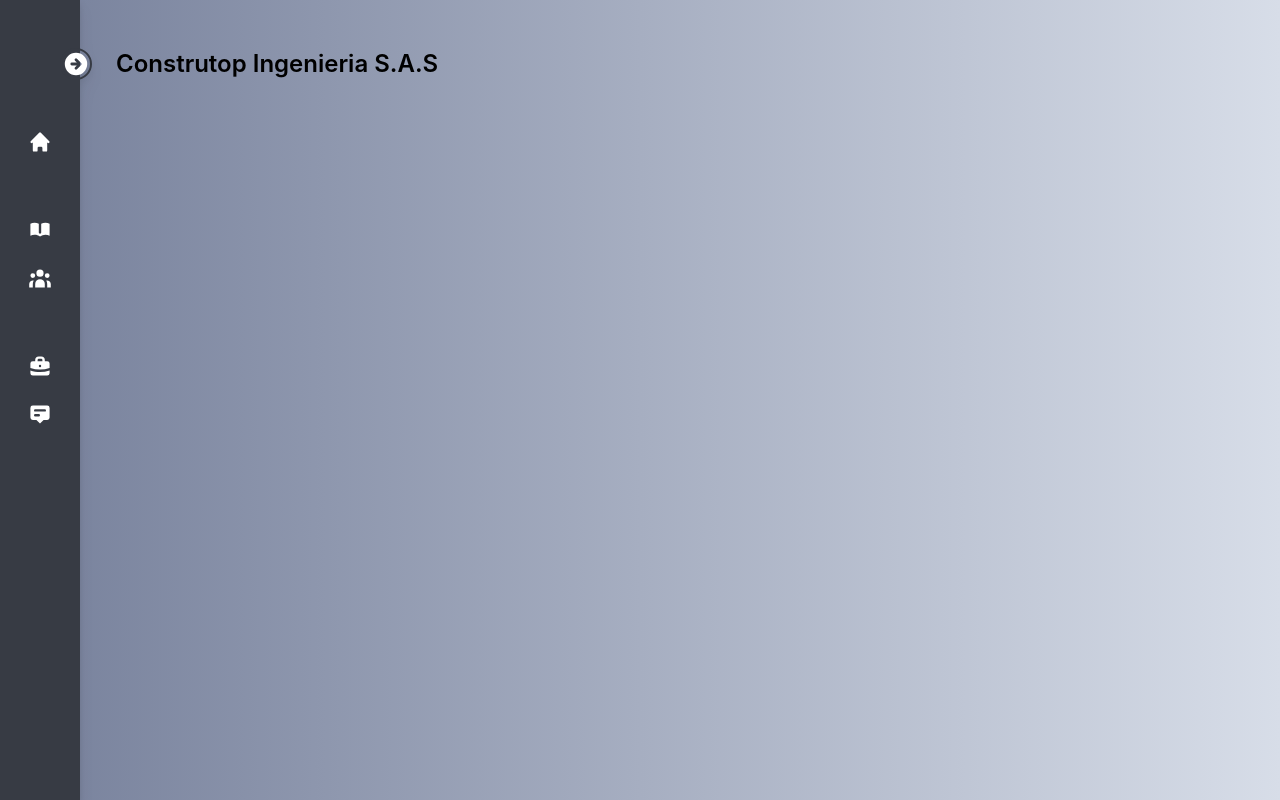
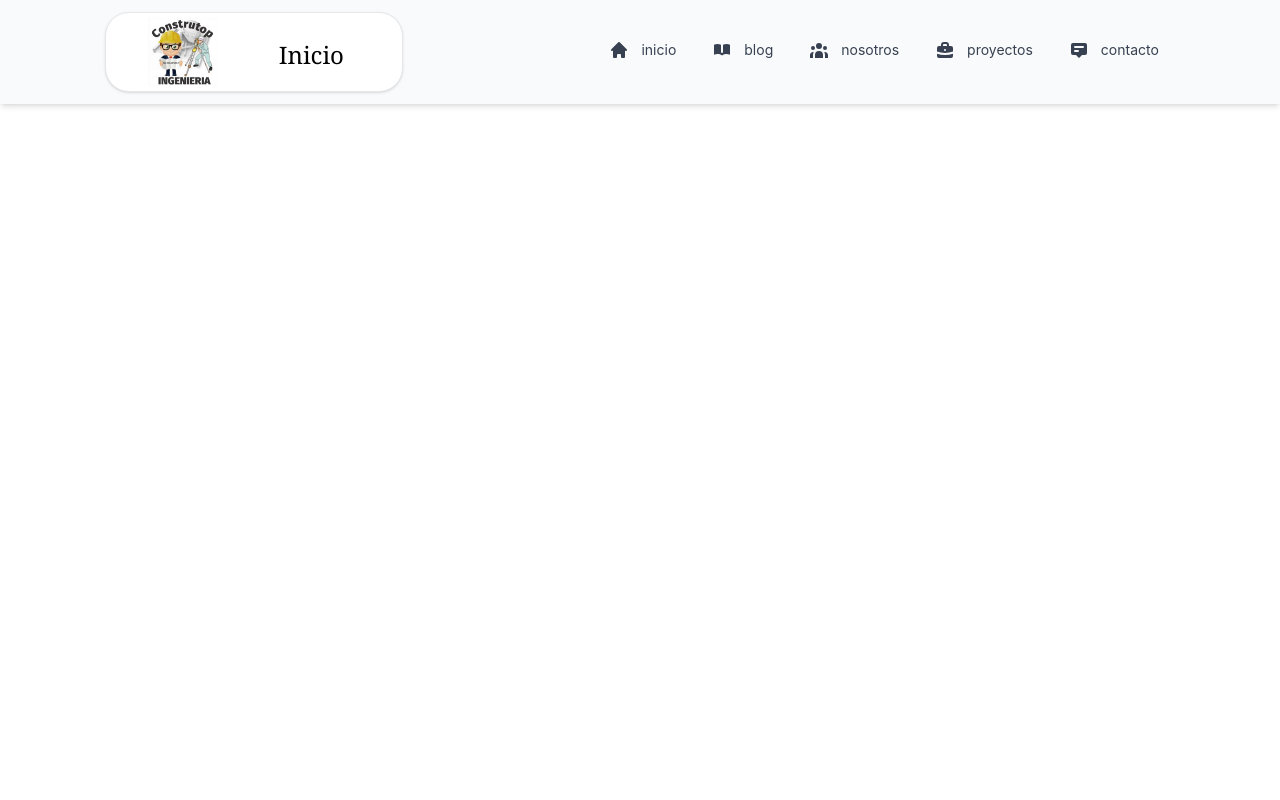
Before and after one commit to MCLRDRI15/construtop-Ingenieria, a Next.js app: page / in a window 1280 px wide. Built offline with nearby package versions, Linux system fonts and the light colour scheme.

Commit message:
Updates for navbars and all the views for the page

```diff
--- /dev/null
+++ b/src/components/hook/index.tsx
@@ -0,0 +1,3 @@
+import { useClickOutside } from './useClickOutside/UseClickOutside';
+
+export {useClickOutside}
--- /dev/null
+++ b/src/components/hook/useClickOutside/UseClickOutside.ts
@@ -0,0 +1,25 @@
+import { MutableRefObject, useEffect, useState } from 'react';
+
+export const useClickOutside = (
+  dropdownRef: MutableRefObject<any>,
+  chevronRef?: MutableRefObject<any>,
+) => {
+  const [isVisible, setIsVisible] = useState(false);
+  const handleClickOutside = event => {
+    if (
+      dropdownRef.current &&
+      !dropdownRef.current.contains(event.target) &&
+      !chevronRef.current.contains(event.target)
+    ) {
+      setIsVisible(false);
+    }
+  };
+
+  useEffect(() => {
+    document.addEventListener('click', handleClickOutside, true);
+    return () => {
+      document.removeEventListener('click', handleClickOutside, true);
+    };
+  });
+  return { isVisible, setIsVisible };
+};
--- /dev/null
+++ b/src/components/layouts/index.ts
@@ -0,0 +1,3 @@
+import MainLayout from './main/MainLayout';
+
+export {MainLayout}
--- a/src/components/layouts/main/MainLayout.tsx
+++ b/src/components/layouts/main/MainLayout.tsx
@@ -1,7 +1,9 @@
+import { MainNavbar } from '@navbars';
+
 export interface MainLayoutProps {
   children: any;
-  currentPage?: string;
-  data?: any;
+  currentPage: string;
+  data: any;
 }
 
 export default function MainLayout({
@@ -11,11 +13,8 @@ export default function MainLayout({
 }: MainLayoutProps) {
   return (
     <>
-      <div className='fixed  bg-header-gray w-18 h-full z-50 border-r '>
-        {/* <NavigationNavBar /> */}
-      </div>
       <div>
-        {/* <MainNavbarProjects currentPage={currentPage} pageData={data} /> */}
+        <MainNavbar currentPage={currentPage} pageData={data} />
         {children}
       </div>
     </>
--- /dev/null
+++ b/src/components/navbars/index.ts
@@ -0,0 +1,4 @@
+import MainNavbarItem from './main/item/MainNavbarItem';
+import MainNavbar from './main/MainNavbar';
+
+export {MainNavbarItem, MainNavbar};
--- /dev/null
+++ b/src/components/navbars/main/MainNavbar.tsx
@@ -0,0 +1,84 @@
+import { useRef, useState } from 'react';
+import { useRouter } from 'next/router';
+import Image from 'next/image';
+import construtop from '../../../assets/ConstrutopIng.png'
+import { MainNavbarItem } from '@navbars';
+
+export interface CustomMainNavbarProps {
+  currentPage?: string;
+  pageData?: any;
+}
+
+export const CustomMainNavbar = ({ currentPage }: CustomMainNavbarProps) => {
+  const dropdownRef = useRef(null);
+  const router = useRouter();
+  const pageStore = [
+     {title: 'inicio', src: 'HomeIcon'},
+        {title: 'blog', src: 'BookOpenIcon', gap: true},
+        {title: 'nosotros', src: 'UserGroupIcon'},
+        {title: 'proyectos', src: 'BriefcaseIcon', gap: true},
+        {title: 'contacto', src: 'AnnotationIcon'}
+  ];
+
+  const [selectPage, setSelectPage] = useState(pageStore[0].title);
+
+  const handlePages = (text: string, src?: string) => {
+    if(text == "inicio"){
+       router.push('/');
+    }else{
+       router.push(`/${text.toLowerCase()}`);
+    }
+
+  };
+
+  return (
+    <nav className='p-3 z-40 sticky top-0 bg-gray-50 shadow-md'>
+          <div className='flex justify-around h-20'>
+            <div className='border rounded-3xl shadow bg-white items-center p-1'>
+              <div className='flex justify-around items-center w-72'>
+                <div className='rounded-full'>
+                  <Image
+                  height={70}
+                  width={70}
+                  src={construtop}
+                  alt='Construtop'
+                  />
+                 </div>
+              <div className='relative right-4 z-40'>
+                <div className='flex justify-between items-center'>
+                  <span className='text-black font-serif text-2xl font-medium'>{currentPage}</span>
+                </div>
+              </div>
+            </div>
+
+            </div>
+            <div
+                  id='navbar-menu'
+                  className={[
+                    'flex focus:outline-none items-center',
+                  ].join(' ')}
+                  role='menu'
+                  aria-orientation='vertical'
+                  aria-labelledby='user-menu-button'
+                  tabIndex={-1}
+                  ref={dropdownRef}
+            >
+                  {pageStore.map(({ title, src }) => (
+                    <MainNavbarItem
+                      id={title}
+                      key={title}
+                      text={title}
+                      icon={src}
+                      iconSize={20}
+                      onClick={() => handlePages(title, src)}
+                    />
+                  ))}
+            </div>
+
+
+          </div>
+    </nav>
+  );
+};
+
+export default CustomMainNavbar;
--- /dev/null
+++ b/src/components/navbars/main/item/MainNavbarItem.tsx
@@ -0,0 +1,100 @@
+import {
+  HomeIcon,
+  BookOpenIcon,
+  UserGroupIcon,
+  BriefcaseIcon,
+  AnnotationIcon
+} from '@heroicons/react/solid';
+
+export interface CustomNavbarItemProps {
+  additionalCss?: string;
+  text: string;
+  icon?:
+    | 'HomeIcon'
+    | 'BookOpenIcon'
+    | 'UserGroupIcon'
+    | 'BriefcaseIcon'
+    | 'AnnotationIcon'
+    | string;
+  iconColor?: string;
+  iconSize?: number;
+  onClick?: (event: React.MouseEvent<HTMLAnchorElement>) => void;
+  id?: string;
+}
+
+export const MainNavbarItem = ({
+  additionalCss,
+  icon,
+  text,
+  onClick,
+  iconColor,
+  iconSize,
+  id,
+}: CustomNavbarItemProps) => {
+  const iconSwitch = (icon: string) => {
+    switch (icon) {
+       case 'HomeIcon':
+        return (
+          <HomeIcon
+            color={iconColor}
+            width={iconSize ? iconSize : undefined}
+            height={iconSize ? iconSize : undefined}
+          />
+        );
+      case 'BookOpenIcon':
+        return (
+          <BookOpenIcon
+            color={iconColor}
+            width={iconSize ? iconSize : undefined}
+            height={iconSize ? iconSize : undefined}
+          />
+        );
+      case 'UserGroupIcon':
+        return (
+          <UserGroupIcon
+            color={iconColor}
+            width={iconSize ? iconSize : undefined}
+            height={iconSize ? iconSize : undefined}
+          />
+        );
+      case 'AnnotationIcon':
+        return (
+          <AnnotationIcon
+            color={iconColor}
+            width={iconSize ? iconSize : undefined}
+            height={iconSize ? iconSize : undefined}
+          />
+        );
+      case 'BriefcaseIcon':
+        return (
+          <BriefcaseIcon
+            color={iconColor}
+            width={iconSize ? iconSize : undefined}
+            height={iconSize ? iconSize : undefined}
+          />
+        );
+      default:
+      case 'none':
+        return '';
+    }
+  };
+  return (
+    <a
+      className='flex w-full items-start rounded-lg px-4 py-6 text-sm text-gray-700 border-l-4 border-transparent cursor-pointer hover:text-lava-red-dark hover:bg-gray-100'
+      role='menuitem'
+      tabIndex={-1}
+      id={id}
+      data-cy={`${text.toLowerCase()}-main-navbar-item`}
+      onClick={onClick}
+    >
+      {icon && (
+        <div className='mr-2 text-lava-red flex-shrink-0 h-6 w-6'>
+          {iconSwitch(icon)}
+        </div>
+      )}
+      {text}
+    </a>
+  );
+};
+
+export default MainNavbarItem;
--- a/src/components/sidebar/Sidebar.tsx
+++ b/src/components/sidebar/Sidebar.tsx
@@ -1,7 +1,7 @@
 import { ArrowCircleLeftIcon } from '@heroicons/react/solid';
 import { useState } from 'react';
 import Image from 'next/image'
-import construtop from '../../assets/construtop.jpeg'
+import construtop from '../../assets/construtop ingenieria.png'
 import { CustomSidebarItem } from './SidebarItems';
 
 export interface CustomMainNavbarProps {
@@ -31,7 +31,7 @@ export const CustomMainSideBar = ({ currentPage }: CustomMainNavbarProps) => {
                         alt="Picture of the author"
                         width="60px"
                         height="60px"
-                        className='cursor-pointer duration-500 rounded-3xl'
+                        className='cursor-pointer duration-500 rounded-xl'
                          />
                     </div>
                      <span className={`text-white origin-left font-medium text-2xl duration-300
--- /dev/null
+++ b/src/pages/home/index.tsx
@@ -0,0 +1,22 @@
+import Head from 'next/head';
+import { MainLayout } from '@layouts';
+
+export default function HomePage() {
+    return (
+        <>
+        <Head>
+            <title>Construtop Ingenieria</title>
+            <link rel="apple-touch-icon" sizes="180x180" href="/apple-touch-icon.png"></link>
+            <link rel="icon" type="image/png" sizes="32x32" href="/favicon-32x32.png"></link>
+            <link rel="icon" type="image/png" sizes="16x16" href="/favicon-16x16.png"></link>
+            <link rel="icon" href='/favicon.ico'></link>
+            <link rel="manifest" href="/site.webmanifest"/>
+         </Head>
+         <MainLayout currentPage={'Inicio'} data={''} >
+             <div className={`border`}>
+
+             </div>
+         </MainLayout>
+        </>
+        )
+}
--- a/src/pages/index.tsx
+++ b/src/pages/index.tsx
@@ -1,5 +1,6 @@
+import { MainLayout } from '@layouts';
 import Head from 'next/head'
-import HomeComponent from 'src/screens/home/HomeComponents';
+
 
 export default function Home() {
   return (
@@ -12,7 +13,11 @@ export default function Home() {
         <link rel="icon" href='/favicon.ico'></link>
         <link rel="manifest" href="/site.webmanifest"/>
       </Head>
-      <HomeComponent />
+      <MainLayout currentPage={'Inicio'} data={''} >
+        <div className={``}>
+
+        </div>
+      </MainLayout>
     </div>
   )
 }
--- a/src/screens/home/HomeComponents.tsx
+++ b/src/screens/home/HomeComponents.tsx
@@ -5,8 +5,8 @@ import Sidebar from 'src/components/sidebar/Sidebar'
 export const HomeComponent = () => {
   const router = useRouter();
   return (
-    <div className='h-screen relative overflow-hidden' style={{ background: 'linear-gradient(to right, #757f9a, #d7dde8)' }}>
-      <Sidebar currentPage='Inicio'/>
+    <div className='h-screen relative overflow-hidden'>
+
     </div>
   );
 };
--- a/tsconfig.json
+++ b/tsconfig.json
@@ -23,6 +23,8 @@
       "@HOC": [
         "src/components/HOC/index"
       ],
+      "@layouts": ["src/components/layouts/index"],
+      "@navbars": ["src/components/navbars/index"],
     },
     "incremental": true
   },
```
Also changed, not shown: src/assets/ConstrutopIng.png (added).
